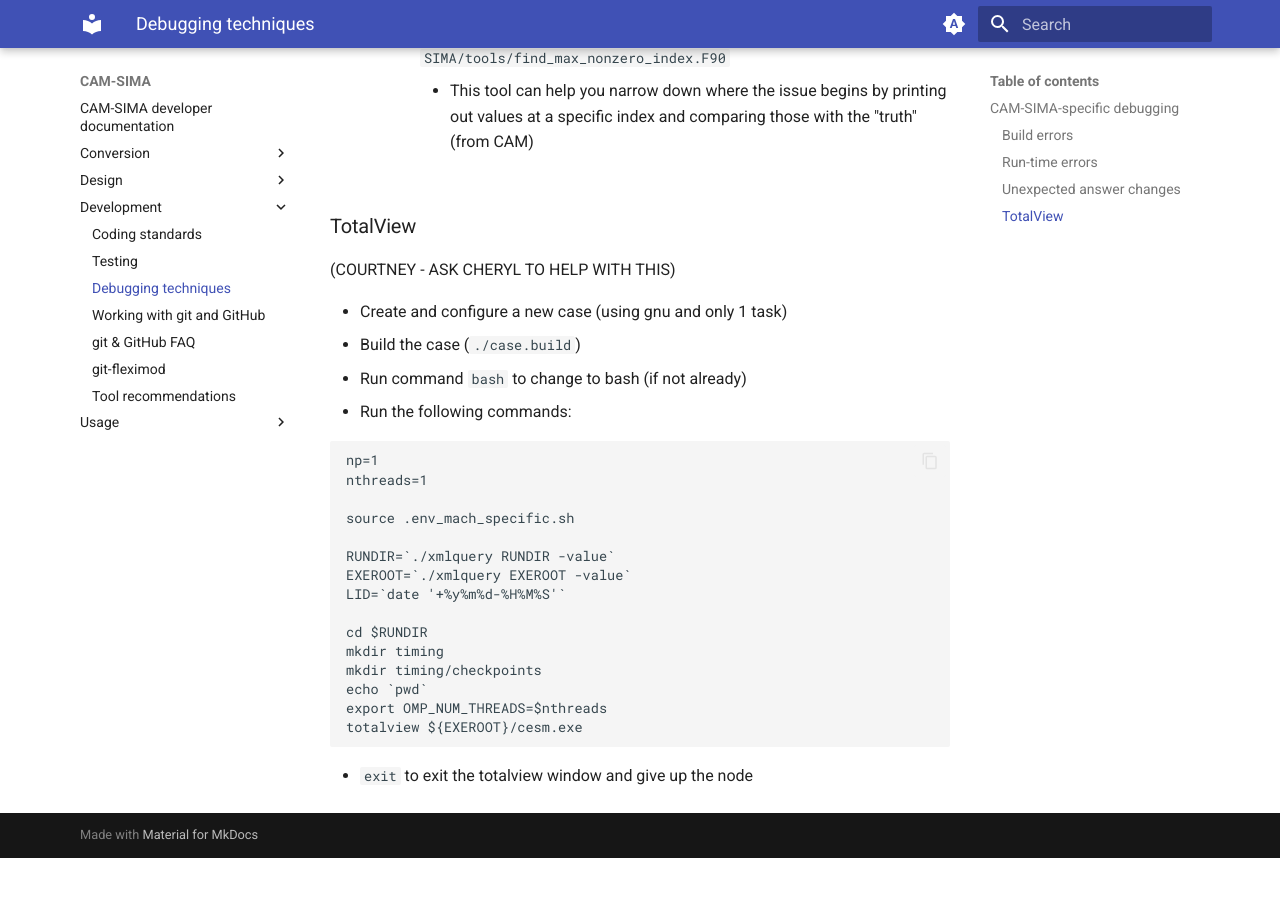
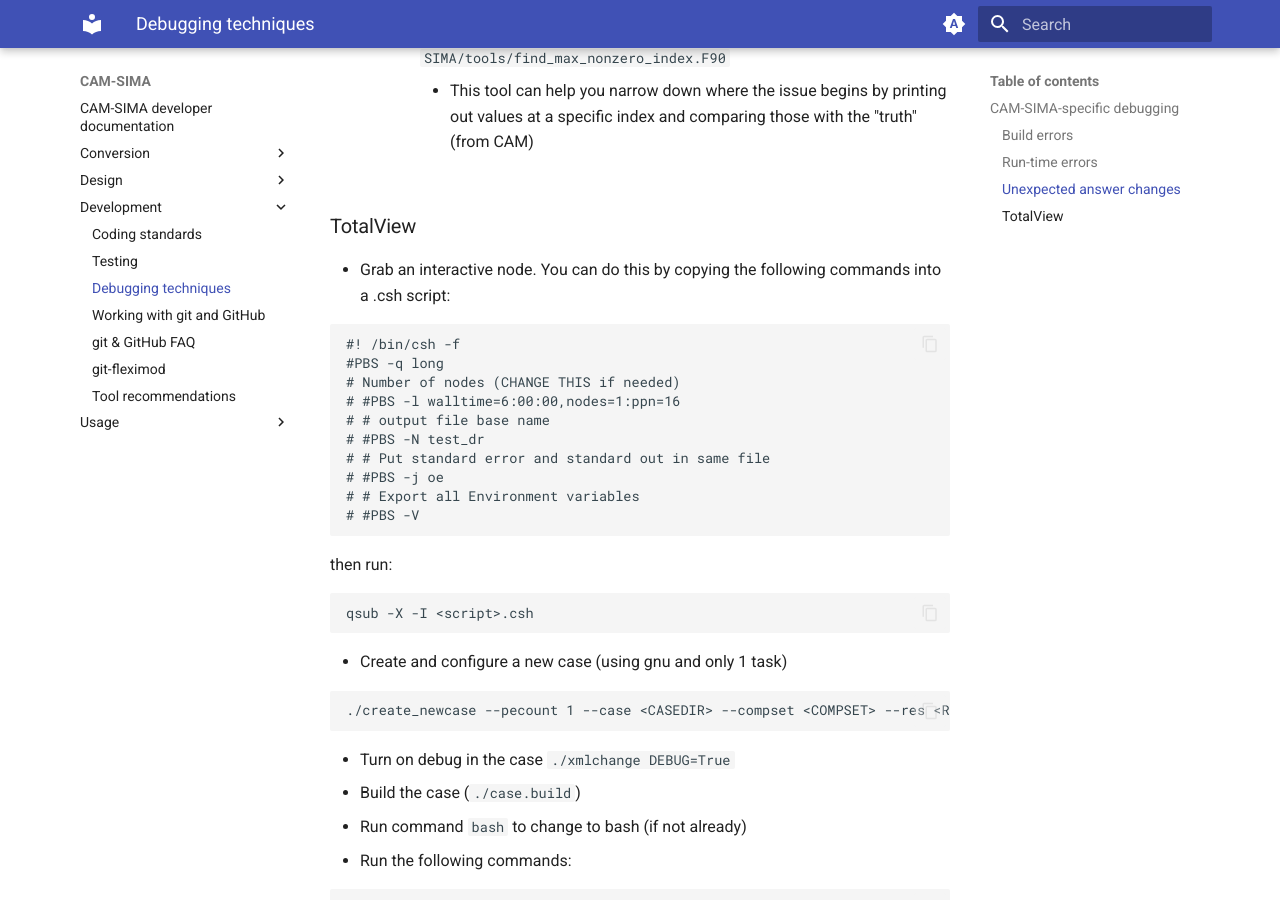
Before and after one commit to kuanchihwang/CAM-SIMA-Docs, an MkDocs documentation site: the page built from docs/development/debugging.md, in a window 1280 px wide and 900 px high, scrolled down 2194 px. Built offline with MkDocs 1.6.1 and Material for MkDocs 9.7.7, drawn with Linux system fonts in a browser that asks for light colours; before the commit the page ends 3052 px from its top, so only the background shows below that.

Commit message:
update totalview instructions

````diff
--- a/docs/development/debugging.md
+++ b/docs/development/debugging.md
@@ -45,9 +45,32 @@ Debugging tips if you get build errors:
             - This tool can help you narrow down where the issue begins by printing out values at a specific index and comparing those with the "truth" (from CAM)
 
 ### TotalView
-(COURTNEY - ASK CHERYL TO HELP WITH THIS)
 
+- Grab an interactive node. You can do this by copying the following commands into a .csh script:
+
+```
+#! /bin/csh -f
+#PBS -q long
+# Number of nodes (CHANGE THIS if needed)
+# #PBS -l walltime=6:00:00,nodes=1:ppn=16
+# # output file base name
+# #PBS -N test_dr
+# # Put standard error and standard out in same file
+# #PBS -j oe
+# # Export all Environment variables
+# #PBS -V
+```
+
+then run:
+
+```
+qsub -X -I <script>.csh
+```
 - Create and configure a new case (using gnu and only 1 task)
+```
+./create_newcase --pecount 1 --case <CASEDIR> --compset <COMPSET> --res <RESOLUTION> --compiler gnu --run-unsupported
+```
+- Turn on debug in the case `./xmlchange DEBUG=True`
 - Build the case (`./case.build`)
 - Run command `bash` to change to bash (if not already)
 - Run the following commands:
````
